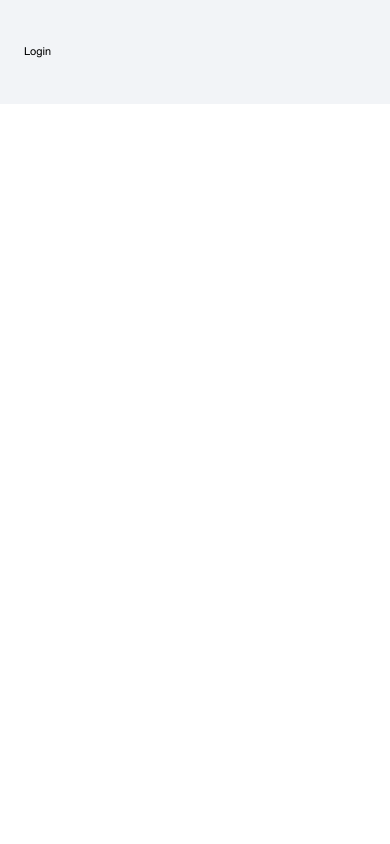
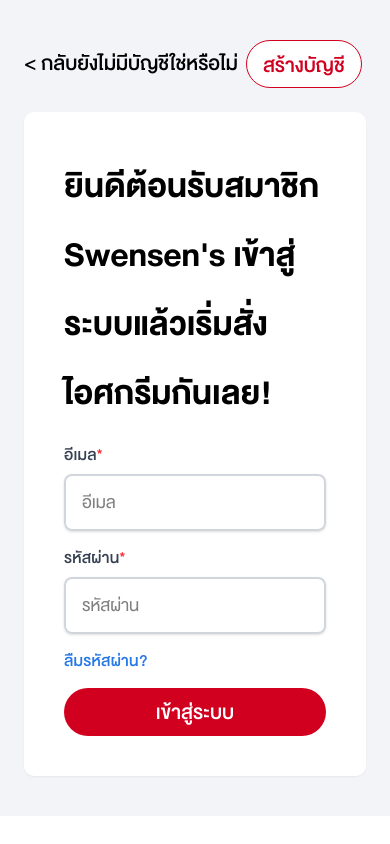
Before and after one commit to yongsin-oak/swensen_front, a React (Vite) app: page /login in a window 390 px wide. Built offline with nearby package versions, Linux system fonts and the light colour scheme.

Commit message:
[Complete] login UI

```diff
--- a/src/components/CardAuth/index.tsx
+++ b/src/components/CardAuth/index.tsx
@@ -47,7 +47,7 @@
           ))}
         </div>
         {children}
-        <Button className="mt-6">{submitButtonText}</Button>
+        <Button>{submitButtonText}</Button>
       </Card>
     </Flex>
   );
--- a/src/layout/Container.tsx
+++ b/src/layout/Container.tsx
@@ -5,8 +5,8 @@
 }
 const Container = ({ children }: Props) => {
   return (
-    <section className="h-max w-full md:min-h-[calc(100vh-110px-88px)] bg-content">
-        {children}
+    <section className="relative h-max w-full md:min-h-[calc(100vh-110px-88px)] bg-content">
+      {children}
     </section>
   );
 };
--- a/src/locales/en.json
+++ b/src/locales/en.json
@@ -39,6 +39,16 @@
       "receiveInfo4": "privacy policy",
       "receiveInfo5": " from company’s website.",
       "submit": "Create Account"
+    },
+    "Login": {
+      "noAccount": "Don't have an account?",
+      "title": "Welcome To continue, please sign in.",
+      "inputFields": {
+        "email": "Email",
+        "password": "Password"
+      },
+      "forgotPassword": "Forgot Password?",
+      "submit": "Login"
     }
   }
 }
--- a/src/locales/th.json
+++ b/src/locales/th.json
@@ -39,6 +39,16 @@
       "receiveInfo4": "นโยบายความเป็นส่วนตัว",
       "receiveInfo5": " เพิ่มเติมได้ที่เว็บไซต์ของบริษัทฯ",
       "submit": "สร้างบัญชี"
+    },
+    "Login": {
+      "noAccount": "ยังไม่มีบัญชีใช่หรือไม่",
+      "title": "ยินดีต้อนรับสมาชิก Swensen's เข้าสู่ระบบแล้วเริ่มสั่งไอศกรีมกันเลย!",
+      "inputFields": {
+        "email": "อีเมล",
+        "password": "รหัสผ่าน"
+      },
+      "forgotPassword": "ลืมรหัสผ่าน?",
+      "submit": "เข้าสู่ระบบ"
     }
   }
 }
--- a/src/pages/Auth/Login/index.tsx
+++ b/src/pages/Auth/Login/index.tsx
@@ -1,7 +1,52 @@
-import React from "react";
+import React, { useState } from "react";
+import { useTranslation } from "react-i18next";
+import Text from "../../../components/Text";
+import Radio from "../../../components/Radio";
+import CardAuth from "../../../components/CardAuth";
 
 const Login = () => {
-  return <div>Login</div>;
+  const { t } = useTranslation();
+  const tPath = "Pages.Login";
+  const tPathInput = "Pages.Login.inputFields";
+  const registerInputField = [
+    {
+      name: "email",
+      label: t(`${tPathInput}.email`),
+      placeholder: t(`${tPathInput}.email`),
+    },
+    {
+      name: "password",
+      label: t(`${tPathInput}.password`),
+      placeholder: t(`${tPathInput}.password`),
+    },
+  ];
+  const [checked, setChecked] = useState(false);
+
+  const handleCheckboxClick = (event: React.MouseEvent<unknown>) => {
+    if ((event.target as HTMLElement).tagName === "A") {
+      event.preventDefault();
+    } else {
+      setChecked((prev) => !prev);
+    }
+  };
+  return (
+    <CardAuth
+      inputField={registerInputField}
+      containerInputClass="grid-cols-1"
+      submitButtonText={t(`${tPath}.submit`)}
+      topButtonDesc={t(`${tPath}.noAccount`)}
+      topButtonText={t("Pages.Register.submit")}
+      cardTitle={t(`${tPath}.title`)}
+    >
+      <Text
+        className="cursor-pointer text-label-medium"
+        color="rgb(37, 120, 229)"
+        onClick={() => {}}
+      >
+        {t(`${tPath}.forgotPassword`)}
+      </Text>
+    </CardAuth>
+  );
 };
 
 export default Login;
--- a/src/pages/Auth/index.tsx
+++ b/src/pages/Auth/index.tsx
@@ -7,8 +7,8 @@
   const location = useLocation();
   const pathRegister = location.pathname === "/register";
   return (
-    <div className="m-auto max-w-[1440px] px-6 h-full py-10">
-      <div className="relative w-full xl:min-h-screen grid grid-cols-4 gap-6 md:grid-cols-8 lg:grid-cols-12 lg:gap-8 h-full">
+    <div className="relative m-auto max-w-[1440px] px-6 h-full">
+      <div className="py-10 relative w-full xl:min-h-screen grid grid-cols-4 gap-6 md:grid-cols-8 lg:grid-cols-12 lg:gap-8 h-full">
         <HiddenCol />
         {pathRegister ? <Register /> : <Login />}
         <HiddenCol />
@@ -16,6 +16,9 @@
           <img
             src="https://www.swensens1112.com/_next/image?url=%2Fimages%2Fbanner%2Fregister-banner.jpg&w=3840&q=75"
             alt=""
+            className="object-cover size-full"
+            height="100%"
+            width="100%"
           />
         </div>
       </div>
```
